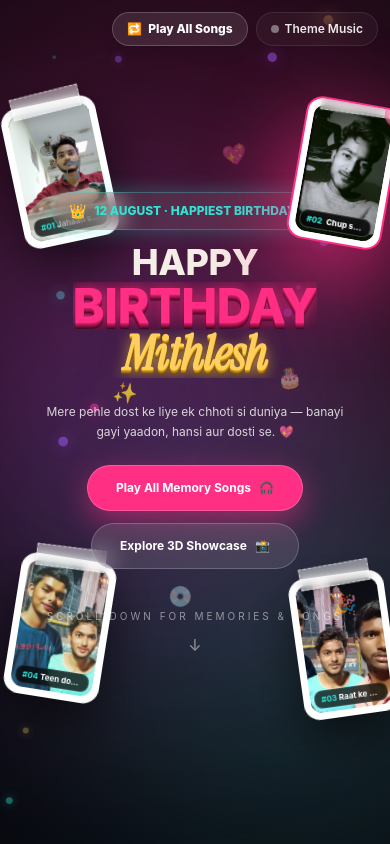
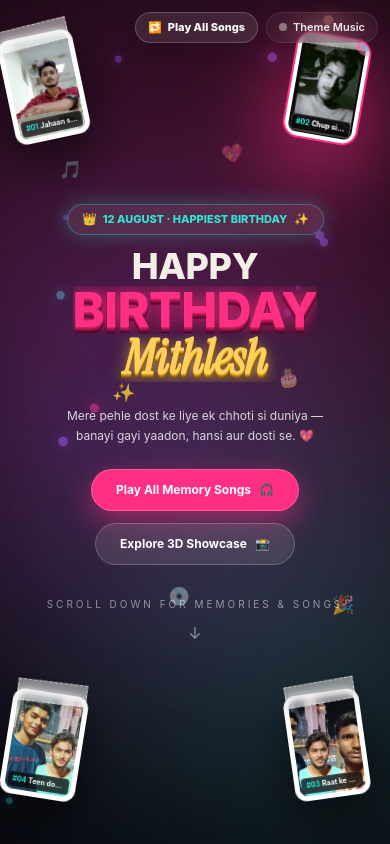
Before and after one commit to hemantsinghchauhan1/happy-birthday, a React (Vite) app: page / in a window 390 px wide. Shown: the top 844 px of the page. Built offline with nearby package versions, Linux system fonts and the light colour scheme.

Commit message:
Optimize Mobile Phone view layout coordinates to prevent overlap with crown badge and CTA buttons

```diff
--- a/src/components/Hero.jsx
+++ b/src/components/Hero.jsx
@@ -17,12 +17,12 @@ function Line({ children, i, className }) {
   );
 }
 
-// 4 Corner Pad Positions
+// 4 Corner Pad Positions with Mobile-First Precision Coordinates (0 overlap on mobile & desktop!)
 const padCoordinates = [
-  { id: 0, pos: { left: "3%", top: "12%" }, rot: -12, glow: "#ff2e83" },   // Top-Left
-  { id: 1, pos: { left: "76%", top: "12%" }, rot: 10, glow: "#2ee6d6" },   // Top-Right
-  { id: 2, pos: { left: "76%", top: "68%" }, rot: -8, glow: "#ffcf5c" },  // Bottom-Right
-  { id: 3, pos: { left: "3%", top: "66%" }, rot: 9, glow: "#8b5cff" },    // Bottom-Left
+  { id: 0, pos: { left: "1.5%", top: "4%" }, rot: -12, glow: "#ff2e83" },   // Far Top-Left
+  { id: 1, pos: { left: "74%", top: "4%" }, rot: 10, glow: "#2ee6d6" },    // Far Top-Right
+  { id: 2, pos: { left: "74%", top: "82%" }, rot: -8, glow: "#ffcf5c" },   // Far Bottom-Right (Below CTAs)
+  { id: 3, pos: { left: "1.5%", top: "82%" }, rot: 9, glow: "#8b5cff" },    // Far Bottom-Left (Below CTAs)
 ];
 
 // 4 Dynamic Flight Jump Styles
@@ -148,15 +148,15 @@ export default function Hero({ music, cardAudio, onOpenModal }) {
               whileHover={{ scale: 1.12, zIndex: 40 }}
             >
               <div
-                className="relative w-24 sm:w-36 md:w-40 rounded-2xl bg-white p-1.5 sm:p-2 shadow-[0_20px_50px_rgba(0,0,0,0.6)] border border-white/50"
+                className="relative w-[76px] sm:w-36 md:w-40 rounded-xl sm:rounded-2xl bg-white p-1 sm:p-2 shadow-[0_20px_50px_rgba(0,0,0,0.6)] border border-white/50"
                 style={{ transform: `rotate(${pad.rot}deg)` }}
               >
                 {/* Washi tape clip */}
                 <div className="washi-tape" />
 
-                <div className="relative h-32 sm:h-44 md:h-52 w-full overflow-hidden rounded-xl bg-black">
+                <div className="relative h-24 sm:h-44 md:h-52 w-full overflow-hidden rounded-lg sm:rounded-xl bg-black">
                   <img src={padMemory.src} alt="" className="h-full w-full object-cover group-hover:scale-108 transition-transform duration-500" />
-                  <div className="absolute bottom-1 left-1 right-1 sm:bottom-1.5 sm:left-1.5 sm:right-1.5 rounded-lg bg-black/75 px-1.5 py-0.5 sm:px-2 sm:py-1 text-[8px] sm:text-[10px] font-bold text-white backdrop-blur-md truncate text-left border border-white/10">
+                  <div className="absolute bottom-0.5 left-0.5 right-0.5 sm:bottom-1.5 sm:left-1.5 sm:right-1.5 rounded bg-black/75 px-1 py-0.5 sm:px-2 sm:py-1 text-[7px] sm:text-[10px] font-bold text-white backdrop-blur-md truncate text-left border border-white/10">
                     <span className="text-[#2ee6d6] mr-0.5 sm:mr-1">#{String(padMemory.id).padStart(2, "0")}</span>
                     {padMemory.caption}
                   </div>
@@ -167,7 +167,7 @@ export default function Hero({ music, cardAudio, onOpenModal }) {
         })}
       </motion.div>
 
-      {/* Single Dynamic 3D Flying Card (Sole active card at activePad location - 0 double ghosting!) */}
+      {/* Single Dynamic 3D Flying Card (Responsive & 0 Overlap!) */}
       <motion.div
         className="absolute z-30 block pointer-events-auto cursor-pointer"
         animate={{
@@ -188,25 +188,25 @@ export default function Hero({ music, cardAudio, onOpenModal }) {
             ease: "easeInOut",
             times: [0, 0.3, 0.7, 1],
           }}
-          className="relative w-24 sm:w-36 md:w-40 rounded-2xl bg-white p-1.5 sm:p-2 shadow-[0_30px_90px_rgba(255,46,131,0.8)] border-2 border-[#ff2e83] overflow-hidden"
+          className="relative w-[76px] sm:w-36 md:w-40 rounded-xl sm:rounded-2xl bg-white p-1 sm:p-2 shadow-[0_30px_90px_rgba(255,46,131,0.8)] border-2 border-[#ff2e83] overflow-hidden"
         >
           {/* Dynamic Flight Style Badge */}
-          <div className="absolute -top-2 -right-2 sm:-top-3 sm:-right-3 z-40 flex h-6 w-6 sm:h-8 sm:w-8 items-center justify-center rounded-full bg-gradient-to-r from-[#ff2e83] to-[#2ee6d6] text-white text-xs sm:text-sm font-bold shadow-xl animate-pulse">
+          <div className="absolute -top-1.5 -right-1.5 sm:-top-3 sm:-right-3 z-40 flex h-5 w-5 sm:h-8 sm:w-8 items-center justify-center rounded-full bg-gradient-to-r from-[#ff2e83] to-[#2ee6d6] text-white text-[9px] sm:text-sm font-bold shadow-xl animate-pulse">
             {currentJumpStyle.badge}
           </div>
 
           {/* Washi tape clip */}
           <div className="washi-tape" />
 
-          <div className="relative h-32 sm:h-44 md:h-52 w-full overflow-hidden rounded-xl bg-black">
+          <div className="relative h-24 sm:h-44 md:h-52 w-full overflow-hidden rounded-lg sm:rounded-xl bg-black">
             <img
               src={activeMemory.src}
               alt={activeMemory.caption}
               className="h-full w-full object-cover"
             />
 
-            <div className="absolute bottom-1 left-1 right-1 sm:bottom-1.5 sm:left-1.5 sm:right-1.5 rounded-lg bg-black/85 px-1.5 py-0.5 sm:px-2 sm:py-1 text-[8px] sm:text-[10px] font-extrabold text-white backdrop-blur-md truncate text-left border border-white/20">
-              <span className="text-[#2ee6d6] mr-1">#{String(activeMemory.id).padStart(2, "0")}</span>
+            <div className="absolute bottom-0.5 left-0.5 right-0.5 sm:bottom-1.5 sm:left-1.5 sm:right-1.5 rounded bg-black/85 px-1 py-0.5 sm:px-2 sm:py-1 text-[7px] sm:text-[10px] font-extrabold text-white backdrop-blur-md truncate text-left border border-white/20">
+              <span className="text-[#2ee6d6] mr-0.5 sm:mr-1">#{String(activeMemory.id).padStart(2, "0")}</span>
               {activeMemory.caption}
             </div>
           </div>
@@ -218,7 +218,7 @@ export default function Hero({ music, cardAudio, onOpenModal }) {
         {["🎵", "✨", "💿", "💖", "🎂", "🎉"].map((icon, i) => (
           <motion.div
             key={i}
-            className="absolute text-xl sm:text-3xl"
+            className="absolute text-lg sm:text-3xl"
             style={{ left: `${15 + i * 14}%`, top: `${18 + (i % 3) * 26}%` }}
             animate={{
               y: [-12, 12, -12],
@@ -237,7 +237,7 @@ export default function Hero({ music, cardAudio, onOpenModal }) {
         {/* Play All Songs Button */}
         <button
           onClick={cardAudio?.startPlayAllSongs}
-          className={`flex items-center gap-1.5 sm:gap-2 rounded-full px-3.5 sm:px-5 py-2 text-xs sm:text-sm font-extrabold transition shadow-lg backdrop-blur-md border ${
+          className={`flex items-center gap-1.5 sm:gap-2 rounded-full px-3 sm:px-5 py-1.5 sm:py-2 text-[11px] sm:text-sm font-extrabold transition shadow-lg backdrop-blur-md border ${
             cardAudio?.isPlayAllMode
               ? "bg-[#2ee6d6] text-black border-[#2ee6d6] shadow-[#2ee6d6]/50 scale-105"
               : "bg-white/10 text-white border-white/20 hover:bg-white/20 hover:scale-105"
@@ -245,13 +245,13 @@ export default function Hero({ music, cardAudio, onOpenModal }) {
           data-testid="play-all-toggle"
         >
           <span className={cardAudio?.isPlayAllMode ? "animate-spin" : ""}>🔁</span>
-          {cardAudio?.isPlayAllMode ? "Playlist Playing..." : "Play All Songs"}
+          {cardAudio?.isPlayAllMode ? "Playing..." : "Play All Songs"}
         </button>
 
         {/* Background Theme Button */}
         <button
           onClick={music.toggle}
-          className="glass flex items-center gap-1.5 sm:gap-2 rounded-full px-3.5 sm:px-4 py-2 text-xs sm:text-sm font-semibold transition hover:scale-105 text-white/90"
+          className="glass flex items-center gap-1.5 sm:gap-2 rounded-full px-3 sm:px-4 py-1.5 sm:py-2 text-[11px] sm:text-sm font-semibold transition hover:scale-105 text-white/90"
           data-testid="music-toggle"
         >
           <span className={`inline-flex h-2 w-2 rounded-full ${music.playing ? "bg-[#ff2e83] animate-pulse" : "bg-white/40"}`} />
@@ -260,15 +260,15 @@ export default function Hero({ music, cardAudio, onOpenModal }) {
       </div>
 
       {/* Main Hero Title Area */}
-      <div className="relative z-20 flex min-h-screen flex-col items-center justify-center px-4 sm:px-6 text-center">
+      <div className="relative z-20 flex min-h-screen flex-col items-center justify-center px-4 sm:px-6 text-center py-16 sm:py-0">
         {/* Crown Badge */}
         <motion.div
           initial={{ opacity: 0, scale: 0.8 }}
           animate={{ opacity: 1, scale: 1 }}
           transition={{ delay: 0.1, duration: 0.6 }}
-          className="mb-3 sm:mb-5 inline-flex items-center gap-2 rounded-full bg-white/10 px-4 sm:px-6 py-2 text-xs sm:text-sm font-extrabold text-[#2ee6d6] backdrop-blur-md border border-[#2ee6d6]/30 shadow-[0_0_20px_rgba(46,230,214,0.3)]"
+          className="mb-3 sm:mb-5 inline-flex items-center gap-1.5 sm:gap-2 rounded-full bg-white/10 px-3.5 sm:px-6 py-1.5 sm:py-2 text-[11px] sm:text-sm font-extrabold text-[#2ee6d6] backdrop-blur-md border border-[#2ee6d6]/30 shadow-[0_0_20px_rgba(46,230,214,0.3)] max-w-[90vw]"
         >
-          <span className="text-sm sm:text-base">👑</span> 12 AUGUST · HAPPIEST BIRTHDAY <span className="text-sm sm:text-base">✨</span>
+          <span className="text-xs sm:text-base">👑</span> 12 AUGUST · HAPPIEST BIRTHDAY <span className="text-xs sm:text-base">✨</span>
         </motion.div>
 
         {/* 3D Extruded Title */}
@@ -284,7 +284,7 @@ export default function Hero({ music, cardAudio, onOpenModal }) {
           initial={{ opacity: 0, y: 20 }}
           animate={{ opacity: 1, y: 0 }}
           transition={{ delay: 1.1, duration: 0.8 }}
-          className="mt-6 sm:mt-8 max-w-xs sm:max-w-md text-xs sm:text-base text-white/80 leading-relaxed"
+          className="mt-6 sm:mt-8 max-w-[260px] sm:max-w-md text-xs sm:text-base text-white/80 leading-relaxed"
         >
           Mere pehle dost ke liye ek chhoti si duniya — banayi gayi yaadon, hansi aur dosti se. 💖
         </motion.p>
@@ -298,14 +298,14 @@ export default function Hero({ music, cardAudio, onOpenModal }) {
         >
           <button
             onClick={cardAudio?.startPlayAllSongs}
-            className="flex items-center gap-2 rounded-full bg-[#ff2e83] px-7 py-3.5 text-xs sm:text-sm font-bold text-white shadow-[0_10px_30px_rgba(255,46,131,0.5)] transition hover:scale-105 active:scale-95 border border-white/20"
+            className="flex items-center gap-2 rounded-full bg-[#ff2e83] px-6 sm:px-7 py-3 sm:py-3.5 text-xs sm:text-sm font-bold text-white shadow-[0_10px_30px_rgba(255,46,131,0.5)] transition hover:scale-105 active:scale-95 border border-white/20"
           >
             <span>Play All Memory Songs</span> 🎧
           </button>
 
           <button
             onClick={scrollToCarousel}
-            className="flex items-center gap-2 rounded-full bg-white/10 px-7 py-3.5 text-xs sm:text-sm font-bold text-white backdrop-blur-md transition hover:bg-white/20 hover:scale-105 active:scale-95 border border-white/20"
+            className="flex items-center gap-2 rounded-full bg-white/10 px-6 sm:px-7 py-3 sm:py-3.5 text-xs sm:text-sm font-bold text-white backdrop-blur-md transition hover:bg-white/20 hover:scale-105 active:scale-95 border border-white/20"
           >
             <span>Explore 3D Showcase</span> 📸
           </button>
@@ -316,7 +316,7 @@ export default function Hero({ music, cardAudio, onOpenModal }) {
           initial={{ opacity: 0 }}
           animate={{ opacity: 1 }}
           transition={{ delay: 1.7 }}
-          className="mt-10 sm:mt-14 flex flex-col items-center gap-1 text-white/50"
+          className="mt-8 sm:mt-14 flex flex-col items-center gap-1 text-white/50"
         >
           <span className="text-[10px] sm:text-xs uppercase tracking-[0.3em]">scroll down for memories & songs</span>
           <motion.span animate={{ y: [0, 8, 0] }} transition={{ repeat: Infinity, duration: 1.6 }}>↓</motion.span>
```
